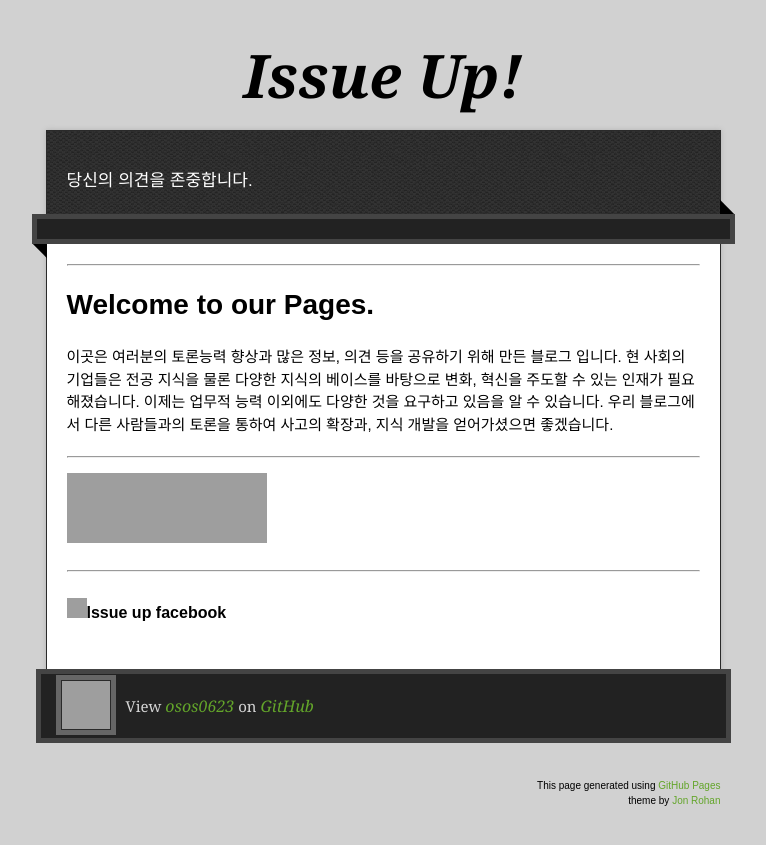
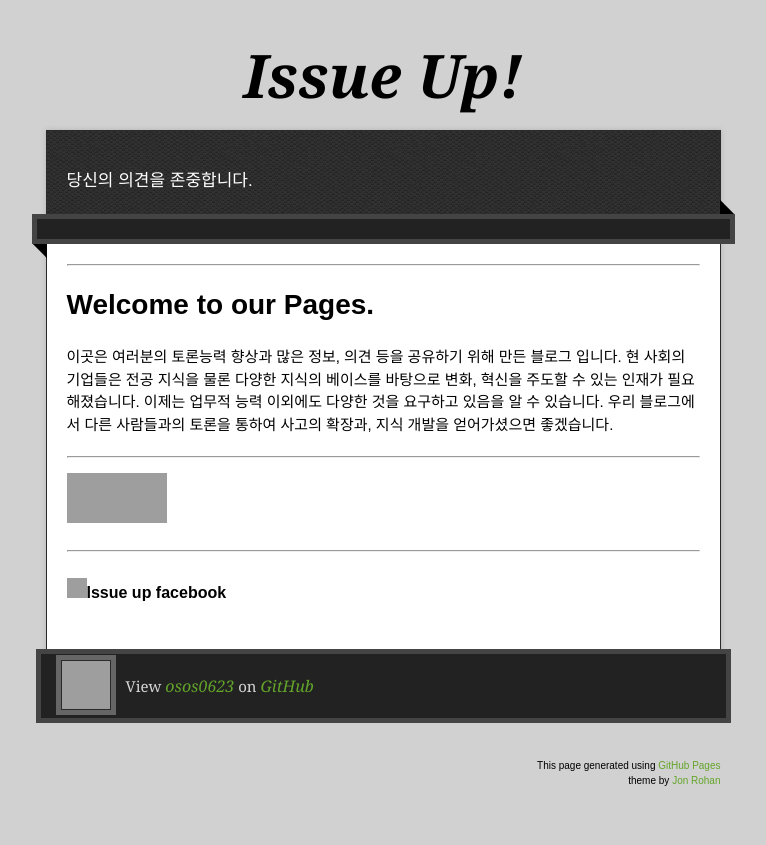
Before and after one commit to osos0623/osos0623.github.com, a Jekyll site: the page index.html, which Jekyll copies as it is, in a window 1280 px wide. Shown: the top 845 px of the page, without its empty margins (257-1023 px from the left). Built offline with Jekyll 4.4.1, drawn with Linux system fonts in a browser that asks for light colours; nearby versions of some CDN libraries; grey boxes are pictures that could not be loaded.

Commit message:
Update index.html

```diff
--- a/index.html
+++ b/index.html
@@ -47,7 +47,7 @@
 <hr>
 <div class="discussion">
 
-      <p><a href="https://facebook.com/issueup" class="discussion"><img src="https://scontent-lhr3-1.xx.fbcdn.net/hphotos-xtf1/v/t1.0-9/10603606_716824928445265_6330447069565833714_n.jpg?oh=7d623daa740a234c6dd0f3c6e3911baa&oe=55F5FEFA" width="200" height="70"></p>
+      <p><a href="https://facebook.com/issueup" class="discussion"><img src="https://scontent-lhr3-1.xx.fbcdn.net/hphotos-xtf1/v/t1.0-9/10603606_716824928445265_6330447069565833714_n.jpg?oh=7d623daa740a234c6dd0f3c6e3911baa&oe=55F5FEFA" width="100" height="50"></p>
 
       </div>
 <hr>
```
